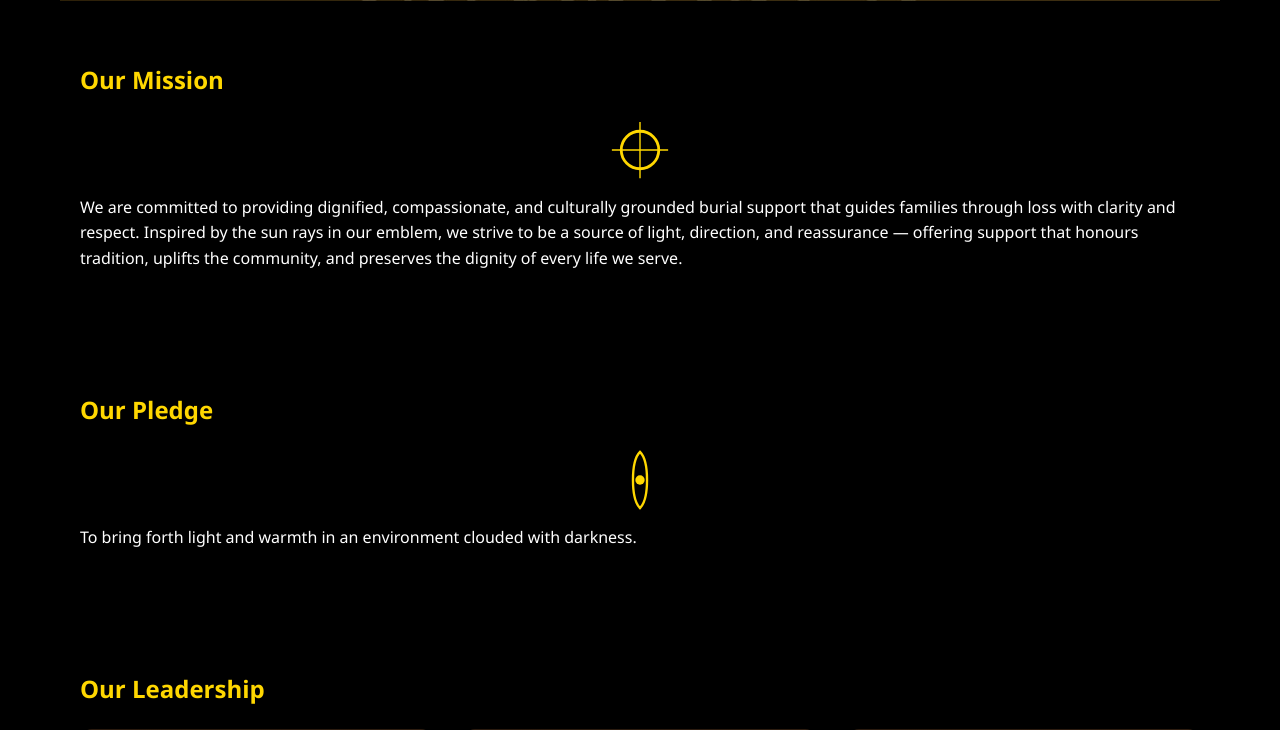
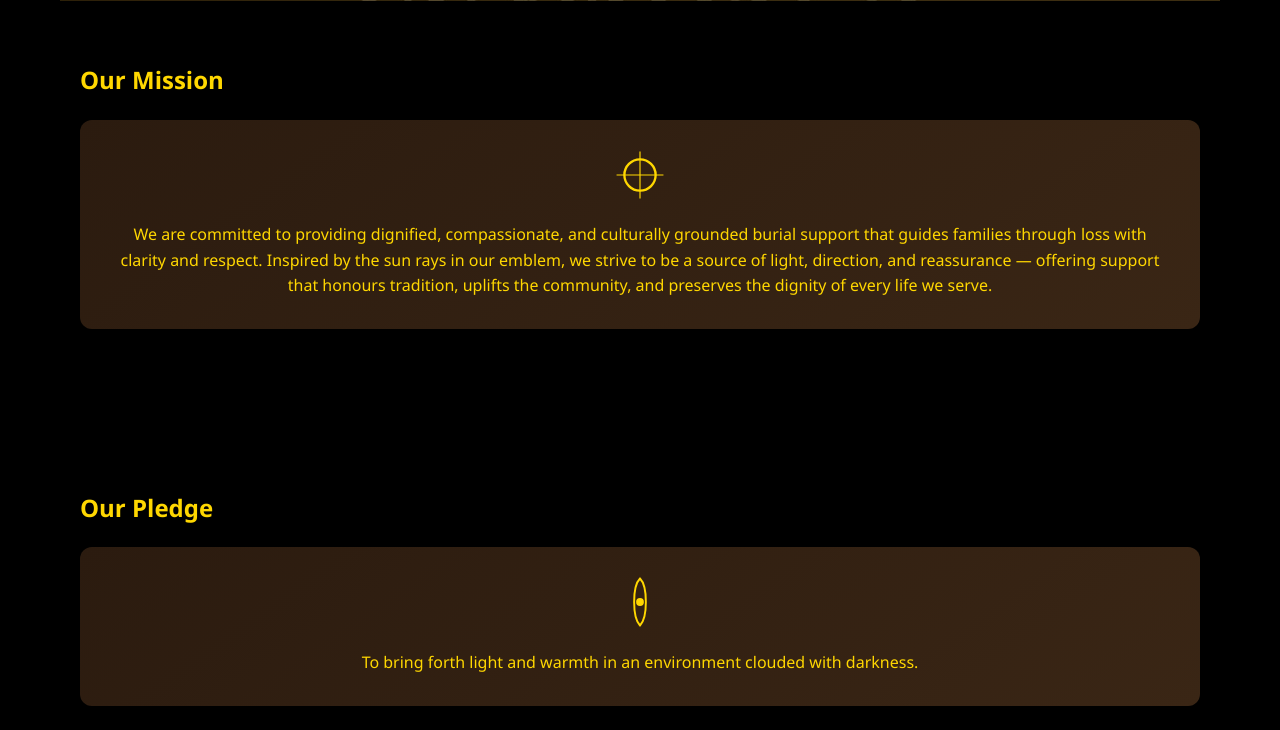
Before and after one commit to kchitera56/nkulisa-burials, a Flask app: page /about in a window 1280 px wide. Shown: the part 775-1505 px from the top of the page. Run offline with Flask 3, Linux system fonts and the light colour scheme.

Commit message:
Update About Us page and CSS styling with cards and smaller SVG icons

```diff
--- a/static/css/style.css
+++ b/static/css/style.css
@@ -246,15 +246,28 @@ h1, h2, h3 {
 }
 
 /* ==========================
-   MISSION AND PLEDGE ICONS
+   MISSION & PLEDGE CARDS
 ========================== */
-.mission-card svg,
-.pledge-card svg {
-    width: 60px;       /* Icon width */
-    height: 60px;      /* Icon height */
-    display: block;
-    margin: 0 auto 15px auto;
-    stroke-width: 2;   /* Optional: thinner stroke */
+.mission-card, .pledge-card {
+    background: linear-gradient(145deg, #2b1b0f, #3a2615);
+    padding: 30px;
+    border-radius: 12px;
+    box-shadow: 0 8px 20px rgba(0,0,0,0.5);
+    text-align: center;
+    margin-bottom: 40px;
+    transition: transform 0.3s ease, box-shadow 0.3s ease;
+    color: gold;
+}
+
+.mission-card:hover, .pledge-card:hover {
+    transform: translateY(-5px);
+    box-shadow: 0 0 20px rgba(255,215,0,0.5);
+}
+
+.mission-card svg, .pledge-card svg {
+    width: 50px;
+    height: 50px;
+    margin-bottom: 15px;
 }
 
 /* ==========================
@@ -425,7 +438,8 @@ footer a.whatsapp-link:hover {
         font-size: 1em;
     }
 
-    .support-cards .card svg {
+    .support-cards .card svg,
+    .mission-card svg, .pledge-card svg {
         width: 40px;
         height: 40px;
     }
@@ -451,12 +465,6 @@ footer a.whatsapp-link:hover {
         font-size: 1em;
     }
 
-    .mission-card svg,
-    .pledge-card svg {
-        width: 40px;
-        height: 40px;
-    }
-
     .leader-card img {
         height: 200px;
     }
--- a/templates/about.html
+++ b/templates/about.html
@@ -1,4 +1,5 @@
 {% extends "base.html" %}
+
 {% block content %}
 
 <!-- About Us Section with Parallax -->
@@ -21,7 +22,7 @@
 <!-- Mission Section -->
 <section class="mission container">
     <h2>Our Mission</h2>
-    <div class="mission-card">
+    <div class="mission-card card">
         <svg class="mission-icon" xmlns="http://www.w3.org/2000/svg" viewBox="0 0 64 64">
             <circle cx="32" cy="32" r="20" stroke="gold" stroke-width="3" fill="none"/>
             <path d="M32 2 L32 62 M2 32 L62 32" stroke="gold" stroke-width="1.5"/>
@@ -35,7 +36,7 @@
 <!-- Pledge Section -->
 <section class="pledge container">
     <h2>Our Pledge</h2>
-    <div class="pledge-card">
+    <div class="pledge-card card">
         <svg class="pledge-icon" xmlns="http://www.w3.org/2000/svg" viewBox="0 0 64 64">
             <path d="M32 2 C42 12, 42 52, 32 62 C22 52, 22 12, 32 2 Z" stroke="gold" stroke-width="2.5" fill="none"/>
             <circle cx="32" cy="32" r="5" fill="gold"/>
@@ -49,7 +50,7 @@
     <h2>Our Leadership</h2>
     <div class="leaders">
         <!-- Henry Msibi -->
-        <div class="leader-card fade-in">
+        <div class="leader-card fade-in card">
             <img src="{{ url_for('static', filename='images/henry-msibi.jpg') }}" alt="Henry Msibi">
             <h3>Henry Msibi – Board Chairperson</h3>
             <p>
@@ -61,7 +62,7 @@
         </div>
 
         <!-- Nomcebo Mkhonza -->
-        <div class="leader-card fade-in">
+        <div class="leader-card fade-in card">
             <img src="{{ url_for('static', filename='images/nomcebo-mkhonza.jpg') }}" alt="Nomcebo Mkhonza">
             <h3>Nomcebo Mkhonza – Co-Founder & Managing Director</h3>
             <p>
@@ -73,7 +74,7 @@
         </div>
 
         <!-- Sphamandla Hadebe -->
-        <div class="leader-card fade-in">
+        <div class="leader-card fade-in card">
             <img src="{{ url_for('static', filename='images/sphamandla-hadebe.jpg') }}" alt="Sphamandla Hadebe">
             <h3>Sphamandla Hadebe – Executive Advisor</h3>
             <p>
```
